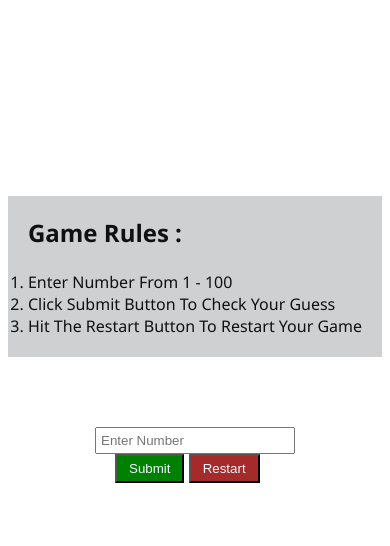
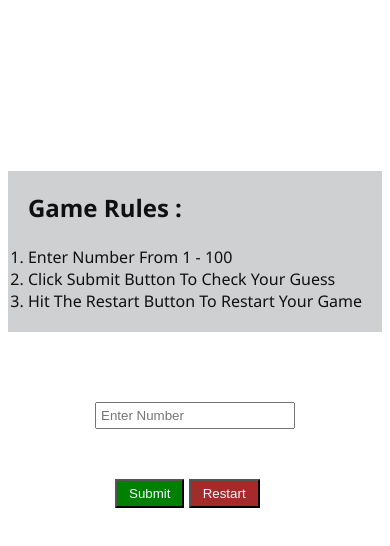
Before and after one commit to yuvraj08-netweb/guessTheNumberGame, a plain HTML site: page index.html in a window 390 px wide. Both pictures are taken after a click on the button "Start Game!". Drawn offline with Linux system fonts and the light colour scheme.

Commit message:
Update style.css

```diff
--- a/style.css
+++ b/style.css
@@ -77,5 +77,13 @@ input#userNumber{
   .gameContainer{
   flex-direction: column;
 
+}.buttons{
+
+width:80%;
+margin: auto;
+margin-top:50px;
+}
+input{
+padding: 8px;
 }
 }
```
